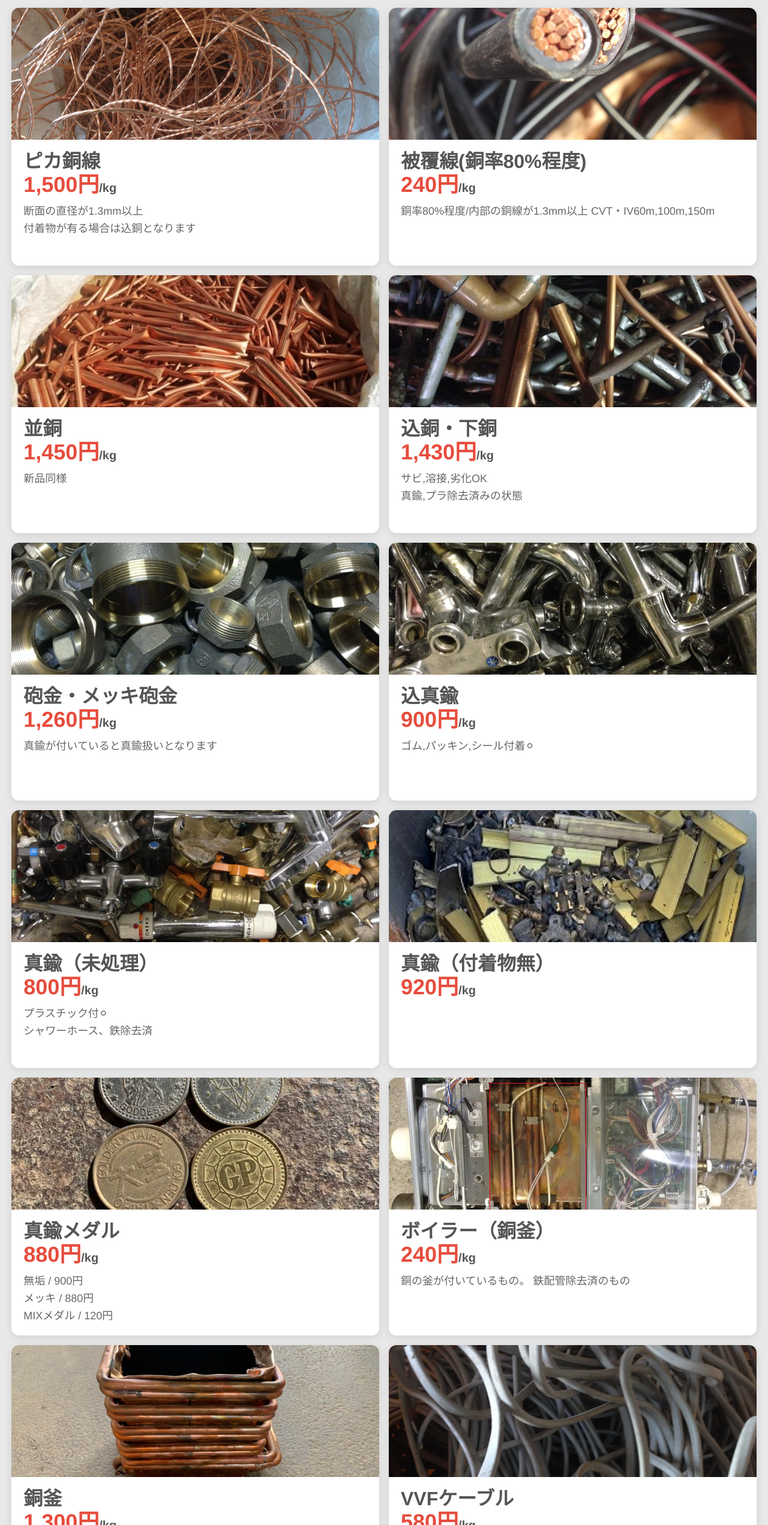
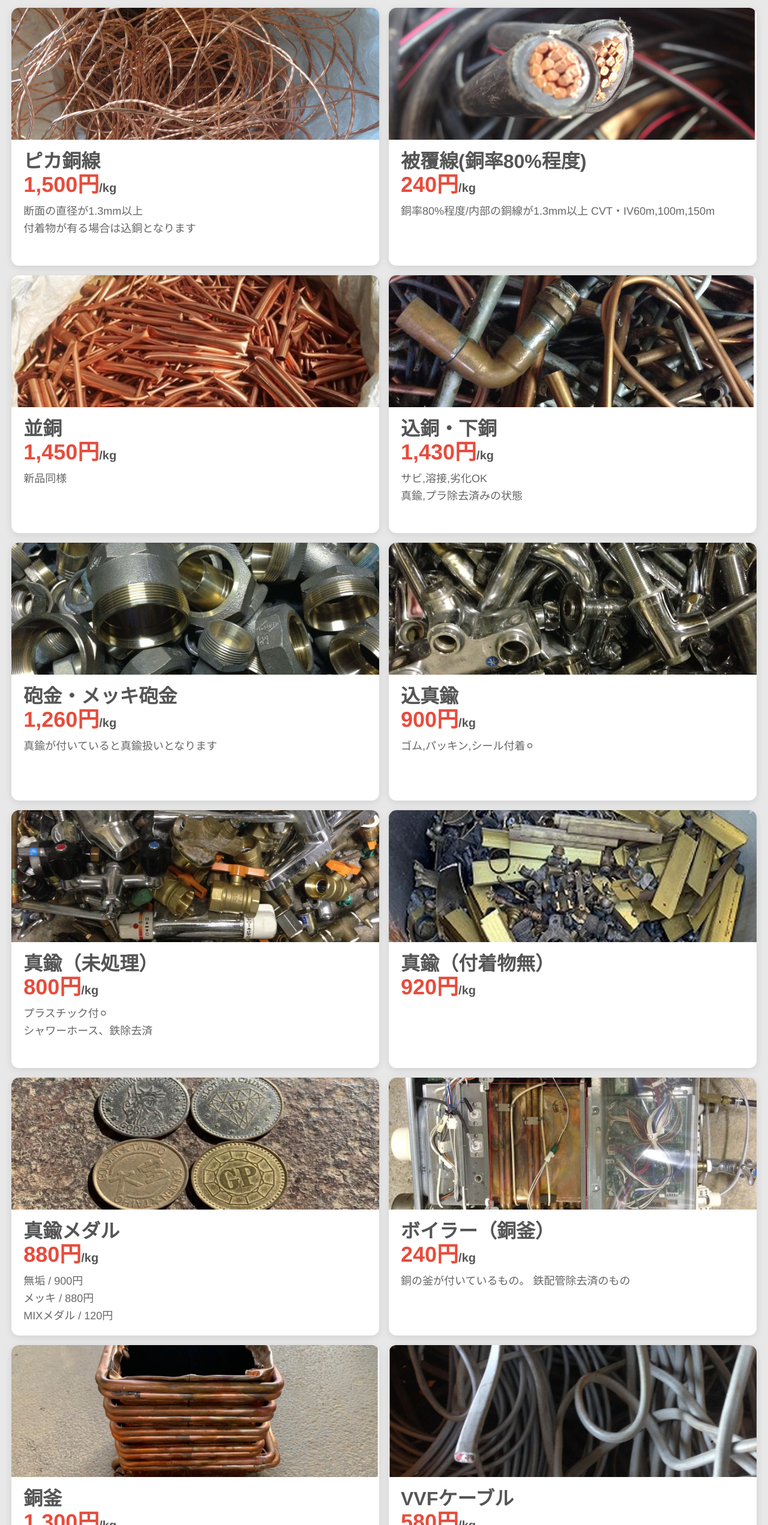
Before and after one commit to keivega0789/sapporo-metal, a website built with Vite: page index.html in a window 1280 px wide. Shown: the part 257-2800 px from the top of the page at 60% size. Built offline with nearby package versions, Linux system fonts and the light colour scheme.

Commit message:
refactor: 画像差替

```diff
--- a/index.html
+++ b/index.html
@@ -52,10 +52,11 @@
         <li class="metal-item">
           <div class="metal-img">
             <img
-              src="src/images/1.jpeg"
+              src="src/images/metal-01.jpg"
               alt="ピカ銅線"
               width="1360"
               height="550"
+              fetchpriority="high"
             />
           </div>
           <div class="metal-details">
@@ -73,10 +74,11 @@
         <li class="metal-item">
           <div class="metal-img">
             <img
-              src="src/images/11.jpeg"
+              src="src/images/metal-02.jpg"
               alt="被覆線（銅率80程度）"
               width="1360"
               height="550"
+              fetchpriority="high"
             />
           </div>
           <div class="metal-details">
@@ -93,10 +95,11 @@
         <li class="metal-item">
           <div class="metal-img">
             <img
-              src="src/images/12.jpeg"
+              src="src/images/metal-03.jpg"
               alt="並銅"
               width="1360"
               height="550"
+              fetchpriority="high"
             />
           </div>
           <div class="metal-details">
@@ -109,10 +112,11 @@
         <li class="metal-item">
           <div class="metal-img">
             <img
-              src="src/images/2.jpeg"
+              src="src/images/metal-04.jpg"
               alt="込銅・下銅"
               width="1360"
               height="550"
+              fetchpriority="high"
             />
           </div>
           <div class="metal-details">
@@ -127,7 +131,13 @@
 
         <li class="metal-item">
           <div class="metal-img">
-            <img src="src/images/3.jpeg" alt="砲金" width="1360" height="550" />
+            <img
+              src="src/images/metal-05.jpg"
+              alt="砲金"
+              width="1360"
+              height="550"
+              loading="lazy"
+            />
           </div>
           <div class="metal-details">
             <div class="metal-name">砲金・メッキ砲金</div>
@@ -138,29 +148,14 @@
           </div>
         </li>
 
-        <!-- <li class="metal-item">
-          <div class="metal-img">
-            <img
-              src="src/images/19.jpeg"
-              alt="メッキ砲金"
-              width="1360"
-              height="550"
-            />
-          </div>
-          <div class="metal-details">
-            <div class="metal-name">メッキ砲金</div>
-            <div class="metal-price">1,260円<span>/kg</span></div>
-            <div class="metal-description">説明文</div>
-          </div>
-        </li> -->
-
         <li class="metal-item">
           <div class="metal-img">
             <img
-              src="src/images/4.jpeg"
+              src="src/images/metal-06.jpg"
               alt="込真鍮"
               width="1360"
               height="550"
+              loading="lazy"
             />
           </div>
           <div class="metal-details">
@@ -175,10 +170,11 @@
         <li class="metal-item">
           <div class="metal-img">
             <img
-              src="src/images/5.jpeg"
+              src="src/images/metal-07.jpg"
               alt="真鍮（未処理）"
               width="1360"
               height="550"
+              loading="lazy"
             />
           </div>
           <div class="metal-details">
@@ -194,10 +190,11 @@
         <li class="metal-item">
           <div class="metal-img">
             <img
-              src="src/images/18.jpeg"
+              src="src/images/metal-08.jpg"
               alt="真鍮（付物無し）"
               width="1360"
               height="550"
+              loading="lazy"
             />
           </div>
           <div class="metal-details">
@@ -210,10 +207,11 @@
         <li class="metal-item">
           <div class="metal-img">
             <img
-              src="src/images/23.jpeg"
+              src="src/images/metal-09.jpg"
               alt="真鍮メダル"
               width="1360"
               height="550"
+              loading="lazy"
             />
           </div>
           <div class="metal-details">
@@ -248,10 +246,11 @@
         <li class="metal-item">
           <div class="metal-img">
             <img
-              src="src/images/6.jpeg"
+              src="src/images/metal-10.jpg"
               alt="ボイラー（銅釜）"
               width="1360"
               height="550"
+              loading="lazy"
             />
           </div>
           <div class="metal-details">
@@ -267,10 +266,11 @@
         <li class="metal-item">
           <div class="metal-img">
             <img
-              src="src/images/21.jpeg"
+              src="src/images/metal-11.jpg"
               alt="銅釜"
               width="1360"
               height="550"
+              loading="lazy"
             />
           </div>
           <div class="metal-details">
@@ -283,10 +283,11 @@
         <li class="metal-item">
           <div class="metal-img">
             <img
-              src="src/images/8.jpeg"
+              src="src/images/metal-12.jpg"
               alt="Fケーブル・VA線"
               width="1360"
               height="550"
+              loading="lazy"
             />
           </div>
           <div class="metal-details">
@@ -302,10 +303,11 @@
         <li class="metal-item">
           <div class="metal-img">
             <img
-              src="src/images/9.jpeg"
+              src="src/images/metal-13.jpg"
               alt="工業廃線"
               width="1360"
               height="550"
+              loading="lazy"
             />
           </div>
           <div class="metal-details">
@@ -322,10 +324,11 @@
         <li class="metal-item">
           <div class="metal-img">
             <img
-              src="src/images/13.jpeg"
+              src="src/images/metal-14.jpg"
               alt="銅割合電線"
               width="1360"
               height="550"
+              loading="lazy"
             />
           </div>
           <div class="metal-details">
@@ -342,10 +345,11 @@
         <li class="metal-item">
           <div class="metal-img">
             <img
-              src="src/images/14.jpeg"
+              src="src/images/metal-15.jpg"
               alt="エアコンラジエーター"
               width="1360"
               height="550"
+              loading="lazy"
             />
           </div>
           <div class="metal-details">
@@ -358,10 +362,11 @@
         <li class="metal-item">
           <div class="metal-img">
             <img
-              src="src/images/15.jpeg"
+              src="src/images/metal-16.jpg"
               alt="給電線"
               width="1360"
               height="550"
+              loading="lazy"
             />
           </div>
           <div class="metal-details">
@@ -374,7 +379,7 @@
         <li class="metal-item">
           <div class="metal-img">
             <img
-              src="src/images/16.jpeg"
+              src="src/images/metal-17.jpg"
               alt="自動車触媒"
               width="1360"
               height="550"
--- a/src/styles/main.scss
+++ b/src/styles/main.scss
@@ -14,6 +14,8 @@ body {
     "Hiragino Kaku Gothic ProN", "Hiragino Sans", Meiryo, sans-serif;
   background-color: #e8e8e8;
   color: #333;
+  min-height: 100vh;
+  margin: 0;
 }
 
 // Header
@@ -34,12 +36,14 @@ header {
   color: white;
   border-bottom: 1px solid #444;
   overflow: hidden;
+  min-height: 3rem;
 }
 
 .announcement-list {
   display: flex;
   animation: scroll 15s linear infinite;
   white-space: nowrap;
+  height: 100%;
 }
 
 .announcement-item {
@@ -223,6 +227,7 @@ main {
     width: 100%;
     height: 100%;
     object-fit: cover;
+    aspect-ratio: 1360 / 550;
   }
 }
 
```
Also changed, not shown: src/images/metal-01.jpg (added), src/images/metal-02.jpg (added), src/images/metal-03.jpg (added), src/images/metal-04.jpg (added), src/images/metal-05.jpg (added), src/images/metal-06.jpg (added), src/images/metal-07.jpg (added), src/images/metal-08.jpg (added), src/images/metal-09.jpg (added), src/images/metal-10.jpg (added), src/images/metal-11.jpg (added), src/images/metal-12.jpg (added), src/images/metal-13.jpg (added), src/images/metal-14.jpg (added), 3 more files.
